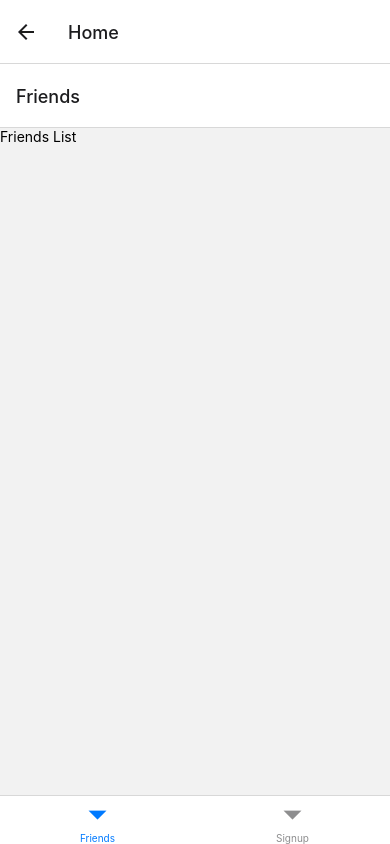
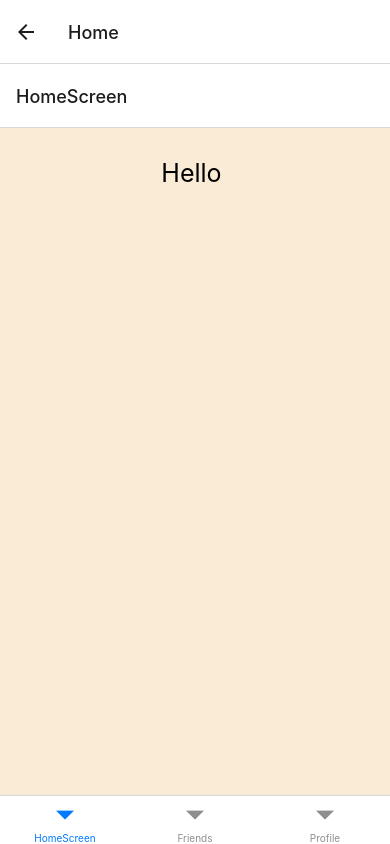
Before and after one commit to sepi-d/SpaceBook, a React Native app: screen /Home in a window 390 px wide. Built offline with nearby package versions, Linux system fonts and the light colour scheme; no server answers.

Commit message:
add post endpoint

```diff
--- a/components/AppTab.js
+++ b/components/AppTab.js
@@ -2,11 +2,10 @@ import 'react-native-gesture-handler';
 import React, { Component } from 'react';
 
 import { createBottomTabNavigator } from '@react-navigation/bottom-tabs';
-import AuthChecker from './AuthChecker';
-import SignIn from './SignIn';
+
 import Friends from './Friends';
 import HomeScreen from './HomeScreen';
-import SingUp from './Signup';
+import profile from './profile';
 
 
 const Tab = createBottomTabNavigator();
@@ -22,8 +21,11 @@ class AppTab extends Component{
         return(
 
         <Tab.Navigator>
+            <Tab.Screen name="HomeScreen" component={HomeScreen} />
             <Tab.Screen name="Friends" component={Friends} />
-            <Tab.Screen name="Signup" component={SingUp} />
+            <Tab.Screen name= "Profile" component={profile}/>
+
+
         </Tab.Navigator>
 
         );
--- a/components/AuthStack.js
+++ b/components/AuthStack.js
@@ -5,7 +5,6 @@ import { createStackNavigator } from '@react-navigation/stack';
 
 import AuthChecker from './AuthChecker';
 import SignIn from './SignIn';
-// import Friends from './Friends';
 import HomeScreen from './HomeScreen';
 import SingUp from './Signup';
 import AppTab from './AppTab';
--- a/components/HomeScreen.js
+++ b/components/HomeScreen.js
@@ -1,12 +1,13 @@
+import 'react-native-gesture-handler';
 import React, { Component} from "react";
 import { View, Text, StyleSheet, TextInput, ScrollView} from 'react-native';
 import { TouchableOpacity } from "react-native-gesture-handler";
 import { createBottomTabNavigator } from '@react-navigation/bottom-tabs';
+
 import AsyncStorage from "@react-native-async-storage/async-storage";
+
 import SingUp from "./Signup";
-// import SignIn from "./SignIn";
 import Friends from "./Friends";
-// import SearchFriends from "./SearchFriends";
 
 const Tab = createBottomTabNavigator();
 
@@ -14,20 +15,89 @@ class HomeScreen extends Component{
     constructor(props){
         super(props)
         this.state = {
+            user_id:'',
+            first_name: '',
+            last_name: '',
+            email: '',
+
+
 
         }
     }
 
+    componentDidMount(){
+        this._unsubscribe = this.props.navigation.addListener('focus', () => {
+            this.getDetails();
+        });
+    }
+
+    getDetails = async () => {
+        const token = await AsyncStorage.getItem('@session_token');
+        const userID = await AsyncStorage.getItem('@user_id');
+
+        return fetch("http://localhost:3333/api/1.0.0/user/"+userID, {
+            headers: {
+                'X-Authorization':  token
+            }
+        })
+        .then((response) => {
+           // console.log(response.json());
+            if(response.status === 200){
+                return response.json();
+
+
+            }else if(response.status === 400){
+                throw 'Failed validation';
+            }else{
+                throw 'Something went wrong';
+            }
+        })
+        .then((responseJson) => {
+            console.log(responseJson);
+               this.setState({
+                first_name: responseJson.first_name
+               })
+        })
+        .catch((error) => {
+            console.log(error);
+        })
+    }
+
+
     render(){
         return(
+            <View style={styles.container}>
+                <View style={styles.welcomeContainer}>
+                     <Text style={styles.welcomeMessage}>
+                        Hello {this.state.first_name}
+                    </Text>
+                </View>
 
-            <Tab.Navigator>
-          <Tab.Screen name="Friends" component={Friends} />
-          <Tab.Screen name="Signup" component={SingUp} />
-        </Tab.Navigator>
+            </View>
+
 
         );
     }
 }
 
+const styles= StyleSheet.create({
+    container:{
+        flex:1,
+        backgroundColor:'antiquewhite',
+    },
+
+    welcomeContainer:{
+        alignItems: 'center',
+        justifyContent: 'center',
+        paddingTop: 30,
+    },
+
+    welcomeMessage:{
+        fontSize:25,
+    }
+
+
+});
+
+
 export default HomeScreen;
--- a/components/SignIn.js
+++ b/components/SignIn.js
@@ -48,6 +48,8 @@ class SignIn extends Component {
             .then(async (responseJson) => {
                     console.log(responseJson);
                     await AsyncStorage.setItem('@session_token', responseJson.token);
+                    await AsyncStorage.setItem('@user_id', responseJson.id);
+
                     this.props.navigation.navigate("Home");
             })
             .catch((error) => {
@@ -57,7 +59,6 @@ class SignIn extends Component {
 
     render(){
         const nav = this.props.navigation;
-
         return (
 
             <View style={styles.container}>
--- a/components/profile.js
+++ b/components/profile.js
@@ -0,0 +1,105 @@
+import 'react-native-gesture-handler';
+import React, { Component} from "react";
+import { View, Text, StyleSheet, TextInput, Button, Image } from 'react-native';
+
+import { TouchableOpacity } from "react-native-gesture-handler";
+import AsyncStorage from "@react-native-async-storage/async-storage";
+
+import HomeScreen from "./HomeScreen"
+
+class profile extends Component{
+    constructor(props){
+        super(props);
+        this.state = {
+            // first_name: '',
+            // last_name: '',
+            // post:[],
+            text:'',
+        }
+    }
+
+    postInput = (post) =>{
+        this.setState({text: post})
+        console.log(post)
+    }
+
+
+    componentDidMount(){
+        this._unsubscribe = this.props.navigation.addListener('focus', () => {
+
+
+        });
+    }
+
+    SavePost = async() => {
+        //Validation here...
+
+        const userID = await AsyncStorage.getItem('@user_id');
+        const token = await AsyncStorage.getItem('@session_token');
+
+
+        console.log(token);
+
+        return fetch("http://localhost:3333/api/1.0.0/user/"+userID+"/post", {
+            method: 'post',
+            headers: {
+                'Content-Type': 'application/json',
+                'X-Authorization':  token
+            },
+            body: JSON.stringify(this.state)
+        })
+        .then((response) => {
+            if(response.status === 201){
+                return response.json()
+            }else if(response.status === 401){
+                throw 'Failed Unauthorised';
+            }else if(response.status === 404)
+            {
+                throw 'Not Found';
+            }else if(response.status === 500){
+                throw 'Server Error';
+            }else{
+                throw ' something went wrong';
+            }
+        })
+        .then((responseJson) => {
+               console.log("post added ", responseJson);
+               this.props.navigation.navigate("Home");
+        })
+        .catch((error) => {
+            console.log(error);
+        })
+    }
+    render(){
+        return(
+            <View>
+                <View>
+                    <Button/>
+                    <Button/>
+
+                </View>
+                <View>
+                    <TextInput
+                        placeholder='post...'
+                        onChangeText={this.postInput}
+                        value= {this.state.text}
+                    />
+
+                    <Button
+                    color="#841584"
+                    onPress={() => this.SavePost()}
+                    title="Post"
+                />
+
+
+                </View>
+            </View>
+
+
+        );
+    }
+
+
+
+}
+export default profile;
```
